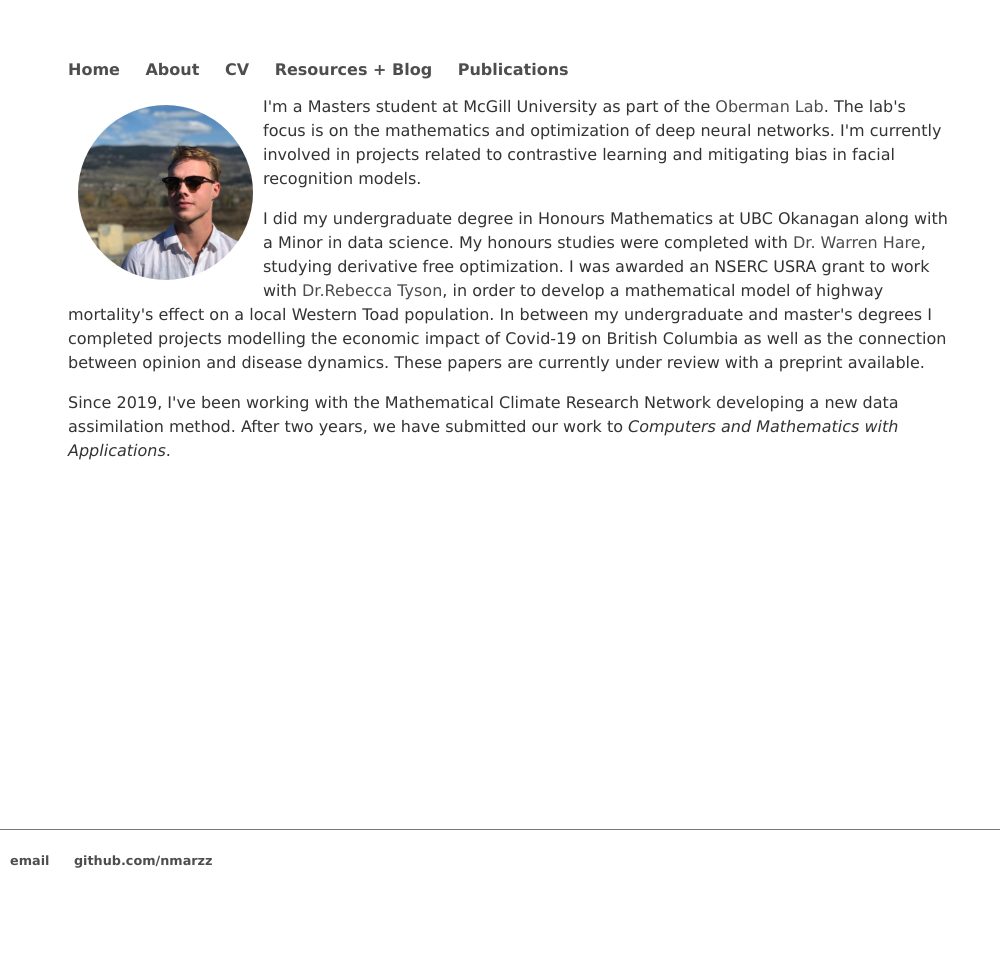
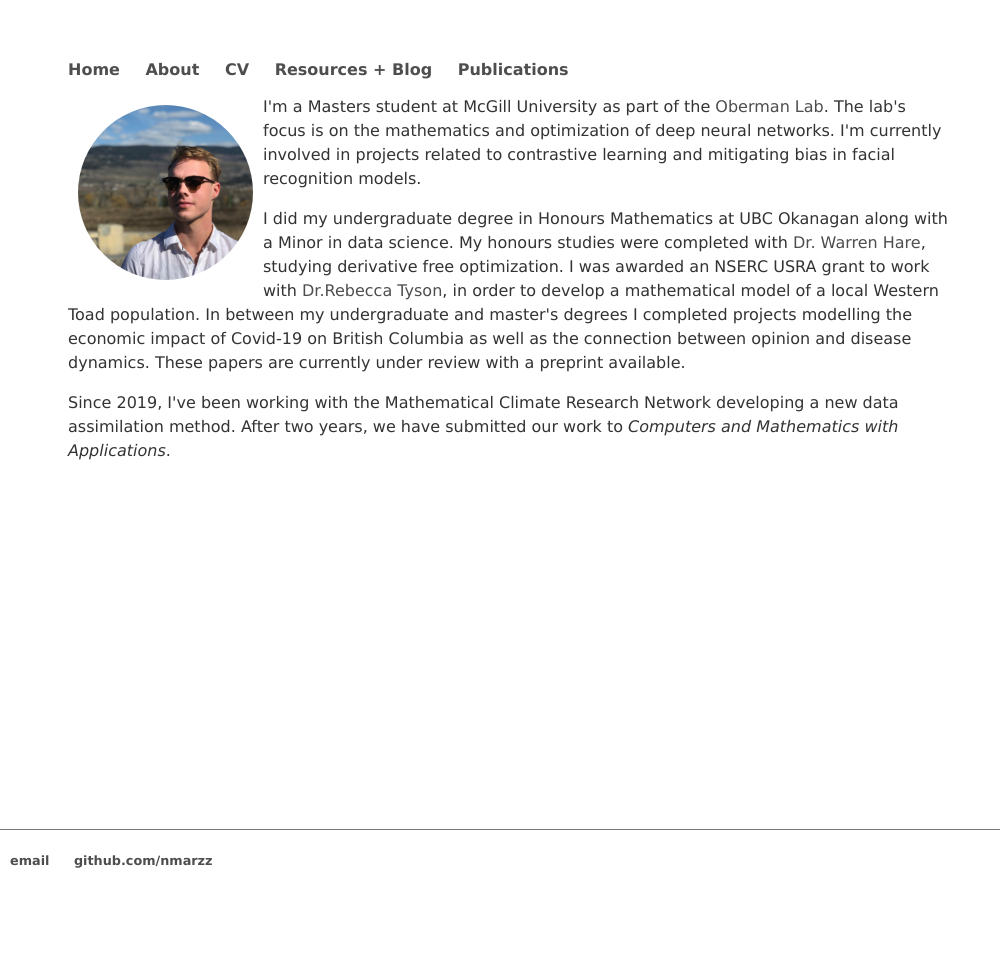
Before and after one commit to nmarzz/nmarzz.github.io, a Jekyll site: the page built from about.html, in a window 1280 px wide. Shown: the whole page, without its empty margins (0-1000 px from the left). Built offline with Jekyll 4.4.1, drawn with Linux system fonts in a browser that asks for light colours.

Commit message:
update style

```diff
--- a/about.html
+++ b/about.html
@@ -10,6 +10,6 @@
 
 <p>I'm a Masters student at McGill University as part of the <a href="https:/www.adamoberman.net/oberman-lab.html">Oberman Lab</a>. The lab's focus is on the mathematics and optimization of deep neural networks. I'm currently involved in projects related to contrastive learning and mitigating bias in facial recognition models.</p>
 
-<p>I did my undergraduate degree in Honours Mathematics at UBC Okanagan along with a Minor in data science. My honours studies were completed with <a href="https://cmps.ok.ubc.ca/about/contact/warren-hare/">Dr. Warren Hare</a>, studying derivative free optimization. I was awarded an NSERC USRA grant to work with <a href="https://people.ok.ubc.ca/rtyson/">Dr.Rebecca Tyson</a>, in order to develop a mathematical model of highway mortality's effect on a local Western Toad population. In between my undergraduate and master's degrees I completed projects modelling the economic impact of Covid-19 on British Columbia as well as the connection between opinion and disease dynamics. These papers are currently under review with a preprint available.</p>
+<p>I did my undergraduate degree in Honours Mathematics at UBC Okanagan along with a Minor in data science. My honours studies were completed with <a href="https://cmps.ok.ubc.ca/about/contact/warren-hare/">Dr. Warren Hare</a>, studying derivative free optimization. I was awarded an NSERC USRA grant to work with <a href="https://people.ok.ubc.ca/rtyson/">Dr.Rebecca Tyson</a>, in order to develop a mathematical model of a local Western Toad population. In between my undergraduate and master's degrees I completed projects modelling the economic impact of Covid-19 on British Columbia as well as the connection between opinion and disease dynamics. These papers are currently under review with a preprint available.</p>
 
 <p>Since 2019, I've been working with the Mathematical Climate Research Network developing a new data assimilation method. After two years, we have submitted our work to <i>Computers and Mathematics with Applications</i>.</p>
```
